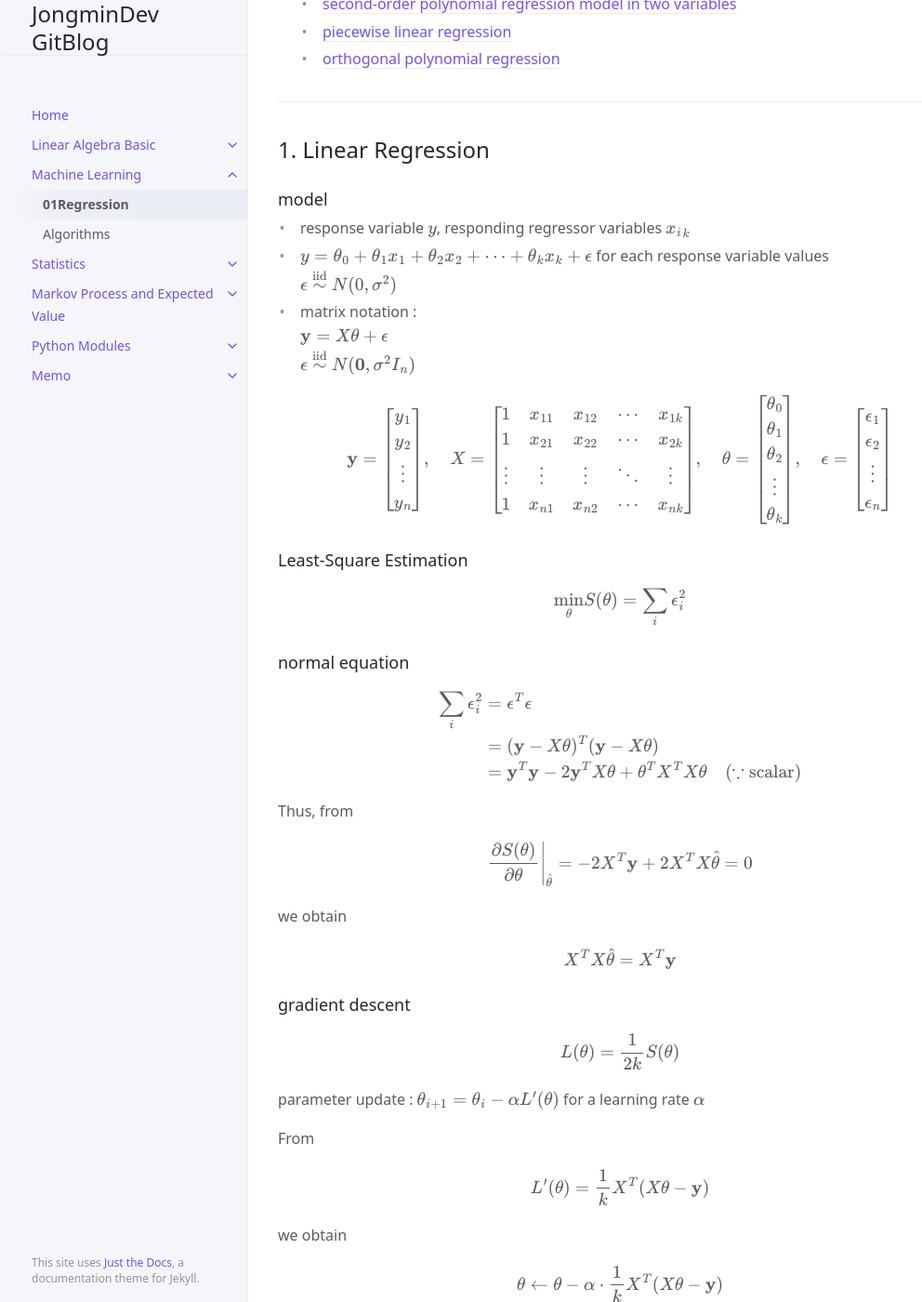
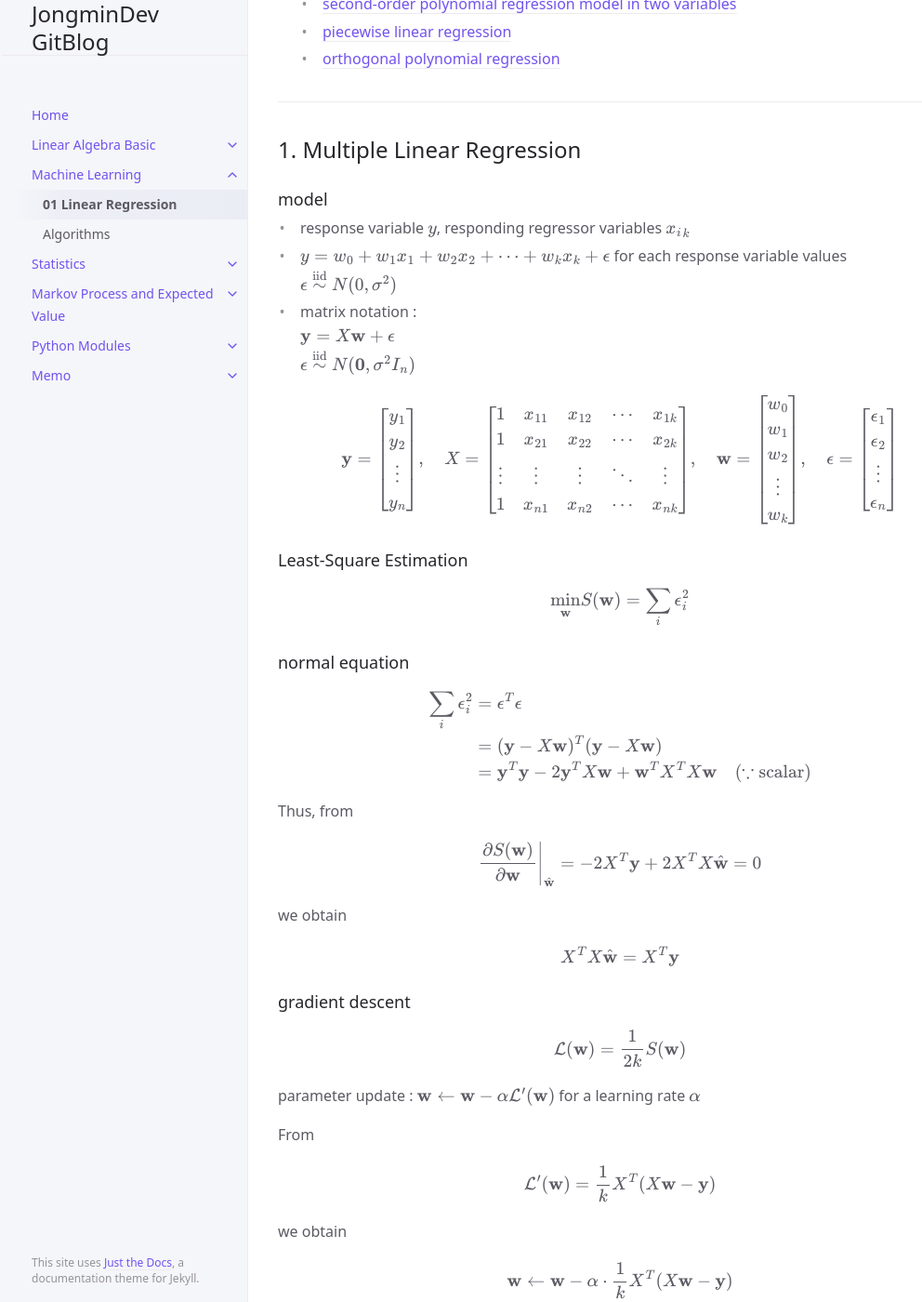
Before and after one commit to jongmindev/jongmindev.github.io, a Jekyll site: the page built from docs/MachineLearning/01LinearRegression.md, in a window 1280 px wide and 1400 px high, scrolled down 414 px. Shown: the whole window at 93% size, without its empty margins (105-1097 px from the left). Built offline with Jekyll 4.4.1, drawn with Linux system fonts in a browser that asks for light colours; some of the changed text lies outside the part shown.

Commit message:
rename file

```diff
--- a/docs/MachineLearning/01Regression.md
+++ b/docs/MachineLearning/01LinearRegression.md
@@ -1,12 +1,12 @@
 ---
 layout : default
-title : 01Regression
+title : 01 Linear Regression
 nav_order : 1
 math: mathjax3
 parent : Machine Learning
 ---
 
-# Regression
+# Linear Regression
 {: .no_toc }
 
 ## Table of contents
@@ -17,15 +17,15 @@ parent : Machine Learning
 
 ---
 
-## 1. Linear Regression
+## 1. Multiple Linear Regression
 
 ### model
 
 - response variable $y$, responding regressor variables $\{x_i\}_k$
-- $y = \theta_0 + \theta_1 x_1+ \theta_2 x_2 + \cdots + \theta_k x_k + \epsilon$ for each response variable values
+- $y = w_0 + w_1 x_1+ w_2 x_2 + \cdots + w_k x_k + \epsilon$ for each response variable values
 $\epsilon \overset{\text{iid}}{\sim} N(0, \sigma^2)$
 - matrix notation :
-$\mathbf{y} = X\mathbf{\theta} + \mathbf{\epsilon} $
+$\mathbf{y} = X\mathbf{w} + \mathbf{\epsilon} $
 $\mathbf{\epsilon} \overset{\text{iid}}{\sim} N(\mathbf{0}, \sigma^2 I_n)$
 
 $$
@@ -49,13 +49,13 @@ X =
 
 \quad
 
-\mathbf{\theta} =
+\mathbf{w} =
 \begin{bmatrix}
-\theta_0 \\
-\theta_1 \\
-\theta_2 \\
+w_0 \\
+w_1 \\
+w_2 \\
 \vdots \\
-\theta_k
+w_k
 \end{bmatrix},
 
 \quad
@@ -72,7 +72,7 @@ $$
 ### Least-Square Estimation
 
 $$
-\underset{\mathbf{\theta}}{\text{min}} S(\mathbf{\theta}) = \sum_i \epsilon_i^2
+\underset{\mathbf{w}}{\text{min}} S(\mathbf{w}) = \sum_i \epsilon_i^2
 $$
 
 
@@ -82,43 +82,43 @@ $$
 \begin{align*}
     \sum_i \epsilon_i^2
     &= \mathbf{\epsilon}^T \mathbf{\epsilon} \\
-    &= (\mathbf{y} - X\mathbf{\theta})^T (\mathbf{y} - X\mathbf{\theta}) \\
-    &= \mathbf{y}^T \mathbf{y} - 2\mathbf{y}^T X \mathbf{\theta} + \mathbf{\theta}^T X^T X \mathbf{\theta} \quad (\because \text{scalar})
+    &= (\mathbf{y} - X\mathbf{w})^T (\mathbf{y} - X\mathbf{w}) \\
+    &= \mathbf{y}^T \mathbf{y} - 2\mathbf{y}^T X \mathbf{w} + \mathbf{w}^T X^T X \mathbf{w} \quad (\because \text{scalar})
 \end{align*}
 $$
 
 Thus, from
 
 $$
-\left. \frac{\partial S(\mathbf{\theta})}{\partial \mathbf{\theta}} \right\vert _{\hat{\mathbf{\theta}}} = - 2 X^T \mathbf{y} + 2 X^T X \hat{\mathbf{\theta}} = 0
+\left. \frac{\partial S(\mathbf{w})}{\partial \mathbf{w}} \right\vert _{\hat{\mathbf{w}}} = - 2 X^T \mathbf{y} + 2 X^T X \hat{\mathbf{w}} = 0
 $$
 
 we obtain
 
 $$
-X^T X \hat{\mathbf{\theta}} = X^T \mathbf{y}
+X^T X \hat{\mathbf{w}} = X^T \mathbf{y}
 $$
 
 
 ### gradient descent
 
 $$
-L(\mathbf{\theta}) = \frac{1}{2k} S(\mathbf{\theta})
+\mathcal{L}(\mathbf{w}) = \frac{1}{2k} S(\mathbf{w})
 $$
 
-parameter update : $\mathbf{\theta}_{i+1} = \mathbf{\theta}_i - \alpha L^\prime(\mathbf{\theta}) $ for a learning rate $\alpha$
+parameter update : $\mathbf{w} \leftarrow \mathbf{w} - \alpha \mathcal{L}^\prime(\mathbf{w}) $ for a learning rate $\alpha$
 
 From
 
 $$
-L^\prime(\mathbf{\theta}) = \dfrac{1}{k} X^T (X \mathbf{\theta} - \mathbf{y}) $$
+\mathcal{L}^\prime(\mathbf{w}) = \dfrac{1}{k} X^T (X \mathbf{w} - \mathbf{y}) $$
 
 we obtain
 
 $$
-\mathbf{\theta}
+\mathbf{w}
 \leftarrow
-\mathbf{\theta} - \alpha \cdot \frac{1}{k} X^T (X \mathbf{\theta} - \mathbf{y})
+\mathbf{w} - \alpha \cdot \frac{1}{k} X^T (X \mathbf{w} - \mathbf{y})
 $$
 
 
@@ -127,19 +127,19 @@ $$
 ### *k*th-order polynomial regression model in one variable
 
 $$
-y = \theta_0 + \theta_1 x + \theta_2 x^2 + \cdots + \theta_k x^k + \epsilon
+y = w_0 + w_1 x + w_2 x^2 + \cdots + w_k x^k + \epsilon
 $$
 
 ### second-order polynomial regression model in two variables
 
 $$
-y = \theta_0 + \theta_1 x_1 + \theta_2 x_2 + \theta_{11} x_1^2 + \theta_{12} x_1 x_2 + \theta_{22} x_2^2 + \epsilon
+y = w_0 + w_1 x_1 + w_2 x_2 + w_{11} x_1^2 + w_{12} x_1 x_2 + w_{22} x_2^2 + \epsilon
 $$
 
 ### piecewise linear regression
 
 $$
-y = \theta_0 + \theta_1 x + \theta_2 (x-t)_+ + \epsilon
+y = w_0 + w_1 x + w_2 (x-t)_+ + \epsilon
 $$
 
 ### orthogonal polynomial regression
```
